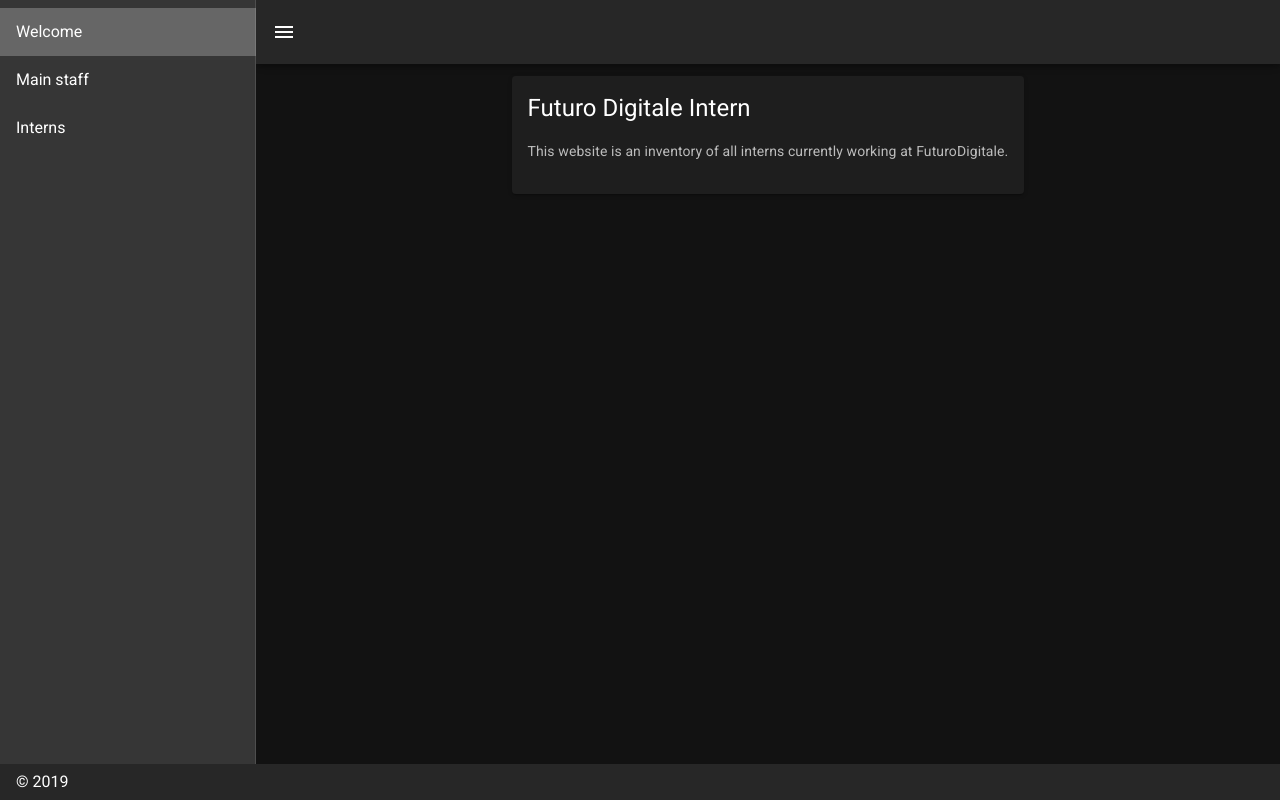
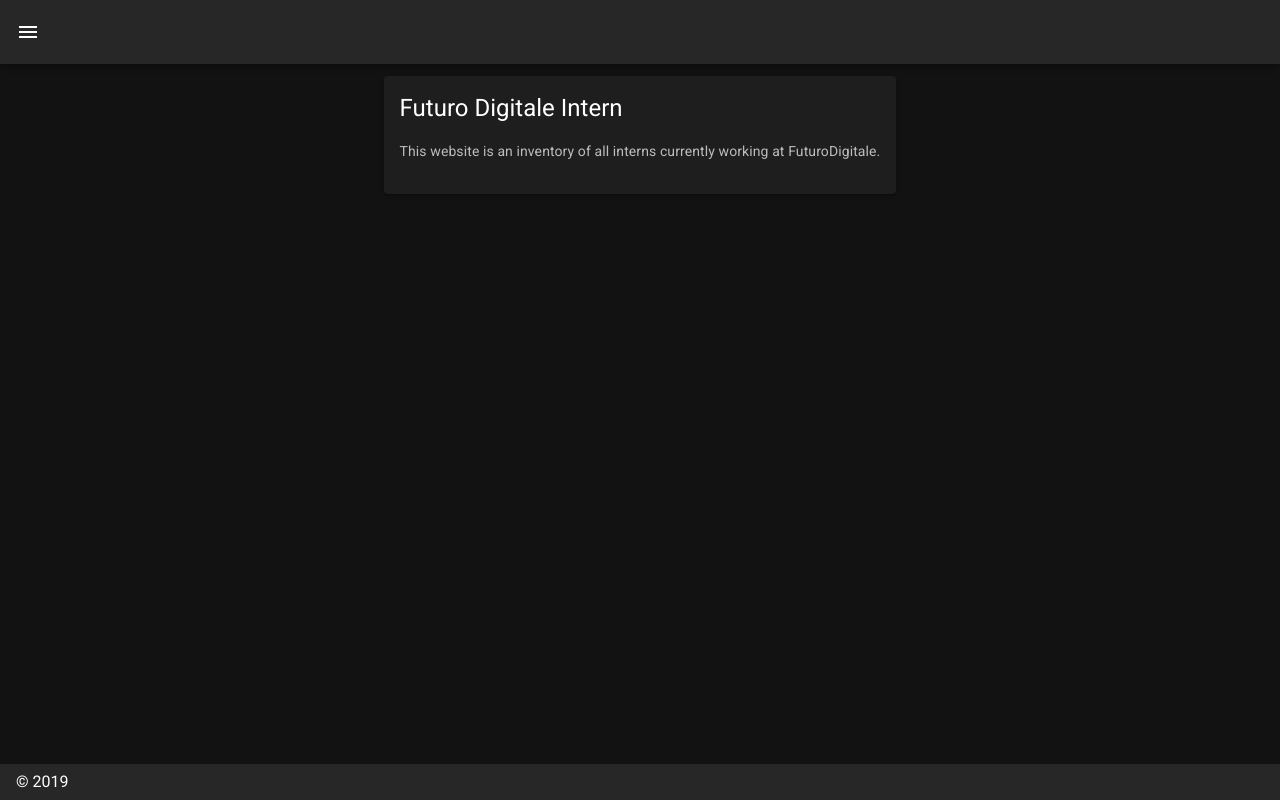
Before and after one commit to QuentinCD/FuturoInterns, a Nuxt app: page / in a window 1280 px wide. Built offline with nearby package versions, Linux system fonts and the light colour scheme.

Commit message:
raaaaaaaaaaaaaaa

```diff
--- a/layouts/default.vue
+++ b/layouts/default.vue
@@ -1,6 +1,6 @@
 <template>
   <v-app dark>
-    <v-navigation-drawer fixed app>
+    <v-navigation-drawer v-model="drawer" app>
       <v-list>
         <v-list-item v-for="(item, i) in items" :key="i" :to="item.to" router exact>
           <v-list-item-content>
```
